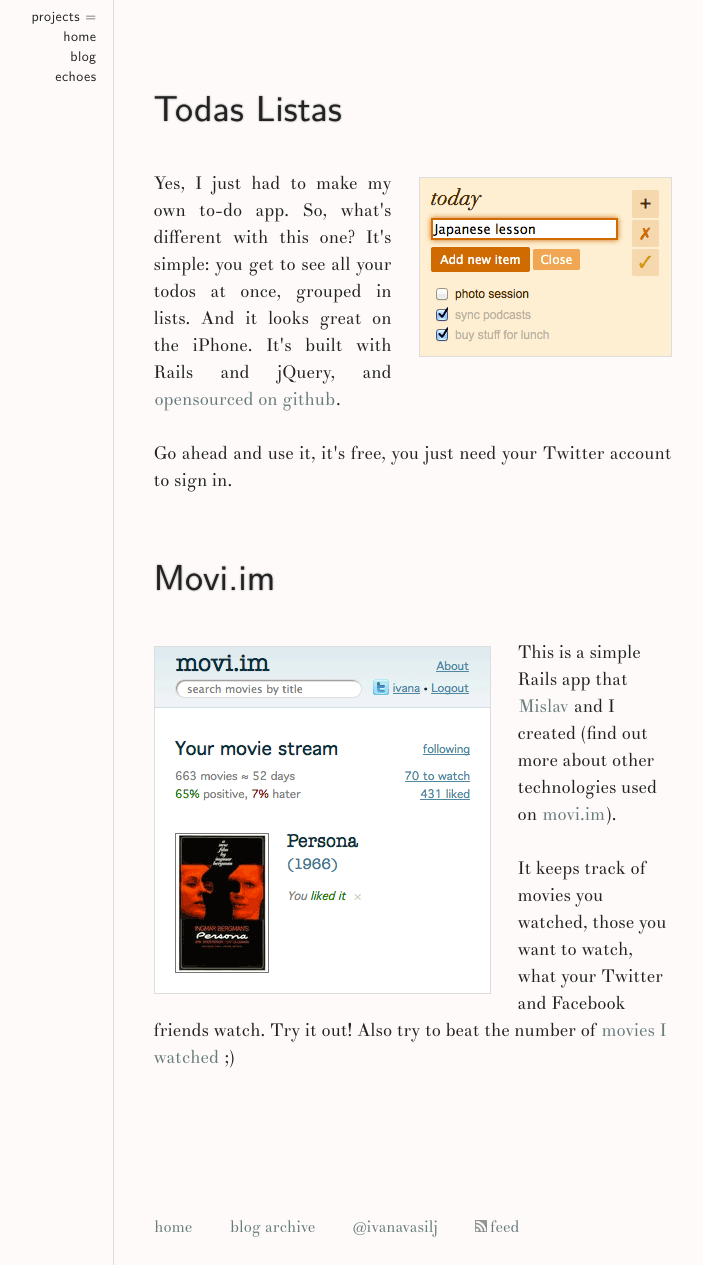
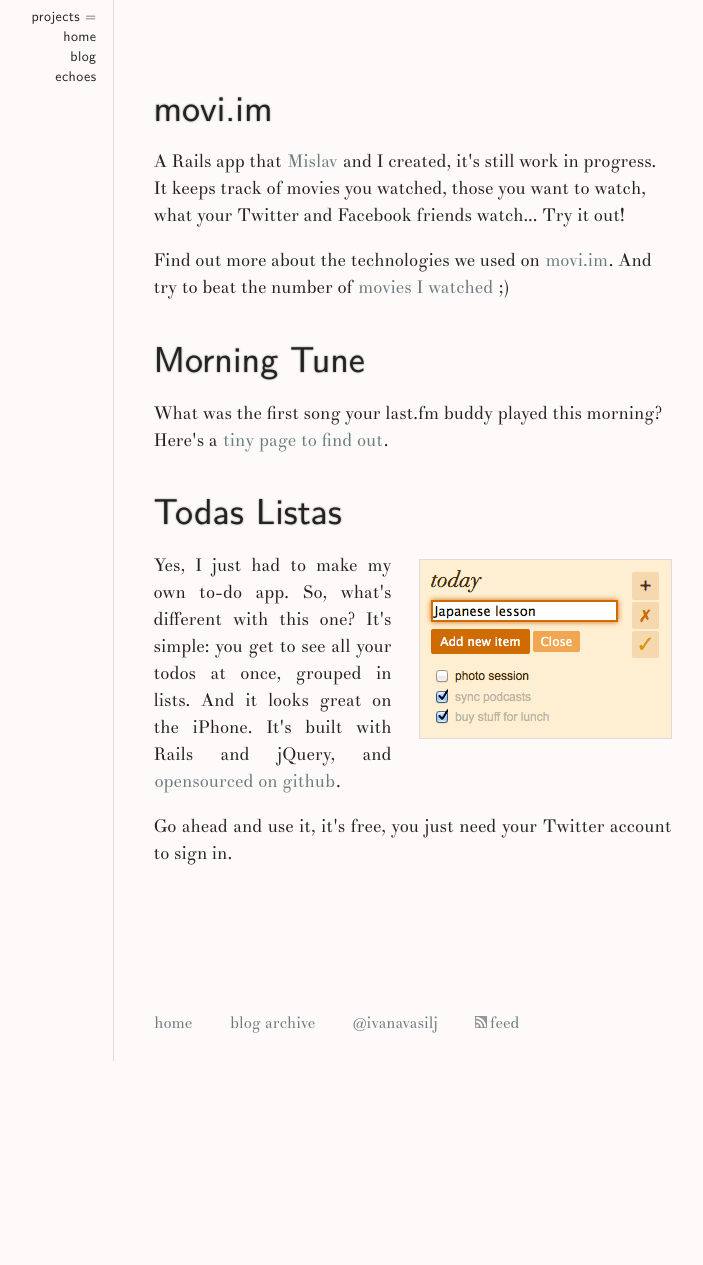
Before and after one commit to ivana/ivana.github.com, a Jekyll site: the page built from projects.html, in a window 1280 px wide. Shown: the whole page, without its empty margins (248-951 px from the left). Built offline with Jekyll 4.4.1, drawn with Linux system fonts in a browser that asks for light colours; Markdown is read by kramdown in place of the engine named in the settings; after the commit the page ends 1061 px from its top, so only the background shows below that.

Commit message:
add morning tune to projects

```diff
--- a/css/style.css
+++ b/css/style.css
@@ -136,13 +136,15 @@
   .vcard ol a:hover { position:relative; bottom:2px; left:1px; background:none }
 
 /* projects */
-#projects > h1 { display:none; }
-#projects article { margin-bottom:55px; }
+#projects > h1 { position:absolute; left:-10000px; }
+#projects h1 { margin-bottom:.5em; }
+#projects article { margin-bottom:30px; }
+#projects p { margin-bottom:1em; }
 #projects a:active, a:visited { outline:0 none }
 #projects img { border:1px solid #ddd }
 #listas img { float:right; margin:.4em 0 1em 1.5em; }
 #listas p { text-align:justify }
-#movi img { float:left; margin:.4em 1.5em 0 0; }
+/*#movi img { float:left; margin:.4em 1.5em 0 0; }*/
 
 /* archive */
 #archive ol { line-height:1.75em; margin-top:-0.3em }
--- a/index.html
+++ b/index.html
@@ -5,7 +5,7 @@
 ---
 
 <article class="vcard">
-  <h1>Hi there!</h1>
+  <h1>Hi!</h1>
 
   <p>
     My name is
--- a/projects.html
+++ b/projects.html
@@ -1,11 +1,33 @@
 ---
 layout: default
-title: Projects
+title: Pet Projects
 permalink: projects/
 ---
 
 <article id="projects">
   <h1>My pet projects</h1>
+
+  <article id="movi">
+    <h1><a href="http://movi.im/">movi.im</a></h1>
+    <!-- <a href="http://movi.im/"><img src="/img/moviim.png" alt="Movi.im screenshot" /></a> -->
+    <p>
+      A Rails app that <a href="http://mislav.uniqpath.com/">Mislav</a> and I created, it's still work in progress.
+      It keeps track of movies you watched, those you want to watch, what your Twitter and Facebook friends watch...
+      Try it out!
+    </p>
+    <p>
+      Find out more about the technologies we used on <a href="http://movi.im/about">movi.im</a>.
+      And try to beat the number of <a href="http://movi.im/ivana" rel="me"> movies I watched</a> ;)
+    </p>
+  </article>
+
+  <article>
+    <h1><a href="/morningtune">Morning Tune</a></h1>
+    <p>
+      What was the first song your last.fm buddy played this morning?
+      Here's a <a href="/morningtune">tiny page to find out</a>.
+    </p>
+  </article>
 
   <article id="listas">
     <a href="http://todaslistas.heroku.com/">
@@ -23,19 +45,4 @@
     </p>
   </article>
 
-  <article id="movi">
-    <h1><a href="http://movi.im/">Movi.im</a></h1>
-
-    <a href="http://movi.im/"><img src="/img/moviim.png" alt="Movi.im screenshot" /></a>
-
-    <p>
-      This is a simple Rails app that <a href="http://mislav.uniqpath.com/">Mislav</a> and I created
-      (find out more about other technologies used on <a href="http://movi.im/about">movi.im</a>).
-    </p>
-    <p>
-      It keeps track of movies you watched, those you want to watch, what your Twitter and Facebook friends watch.
-      Try it out! Also try to beat the number of <a href="http://movi.im/ivana" rel="me"> movies I watched</a> ;)
-    </p>
-  </article>
-
 </article>
```
